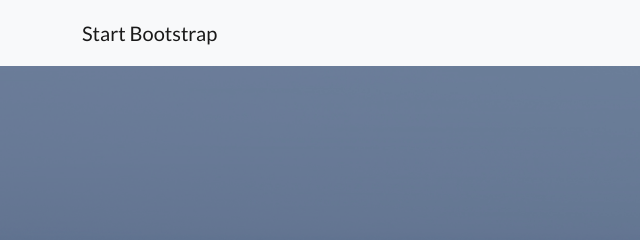
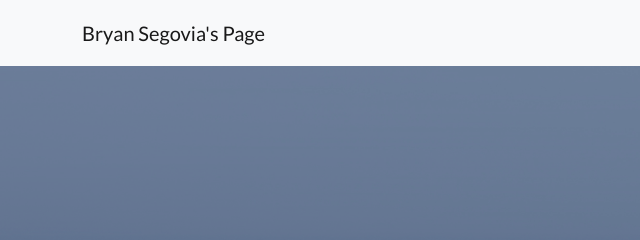
Before and after one commit to bryansegovia/Proyecto3, a plain HTML site: page index.html in a window 1280 px wide. Shown: the top 240 px of the page, 0-640 px from the left. Drawn offline with nearby package versions, Linux system fonts and the light colour scheme.

Commit message:
Cambios posis

```diff
--- a/index.html
+++ b/index.html
@@ -19,7 +19,7 @@
         <!-- Navigation-->
         <nav class="navbar navbar-light bg-light static-top">
             <div class="container">
-                <a class="navbar-brand" href="#!">Start Bootstrap</a>
+                <a class="navbar-brand" href="#!">Bryan Segovia's Page</a>
                 <a class="btn btn-primary" href="#signup">Sign Up</a>
             </div>
         </nav>
```
